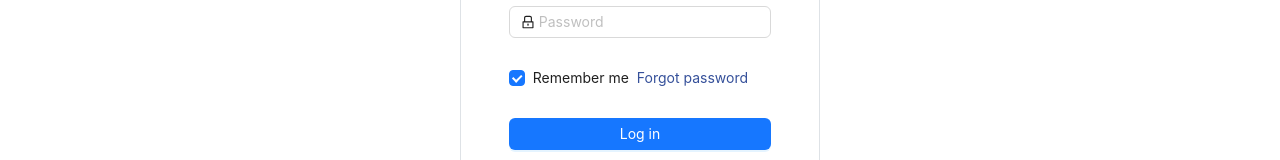
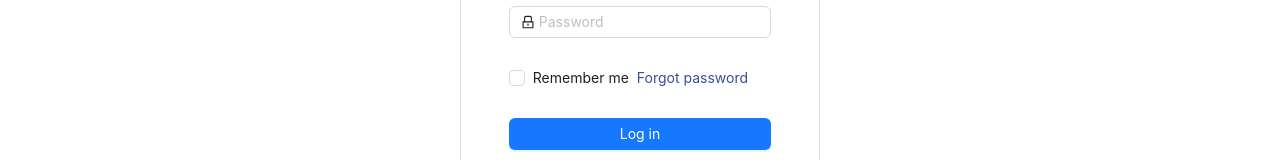
Before and after one commit to javaproject2024/StudyWeb, a React (Vite) app in the folder WebStudy/: page /login in a window 1280 px wide. Shown: the part 313-473 px from the top of the page. Built offline with nearby package versions, Linux system fonts and the light colour scheme.

Commit message:
Update Login.tsx

```diff
--- a/WebStudy/src/components/views/Login/Login.tsx
+++ b/WebStudy/src/components/views/Login/Login.tsx
@@ -74,9 +74,9 @@ function Login() {
             // ref={form}
             // name="normal_login"
             className="login-form"
-            initialValues={{
-              remember: true,
-            }}
+            // initialValues={{
+            //   remember: true,
+            // }}
             onFinish={onFinish}
           >
             <Form.Item
```
